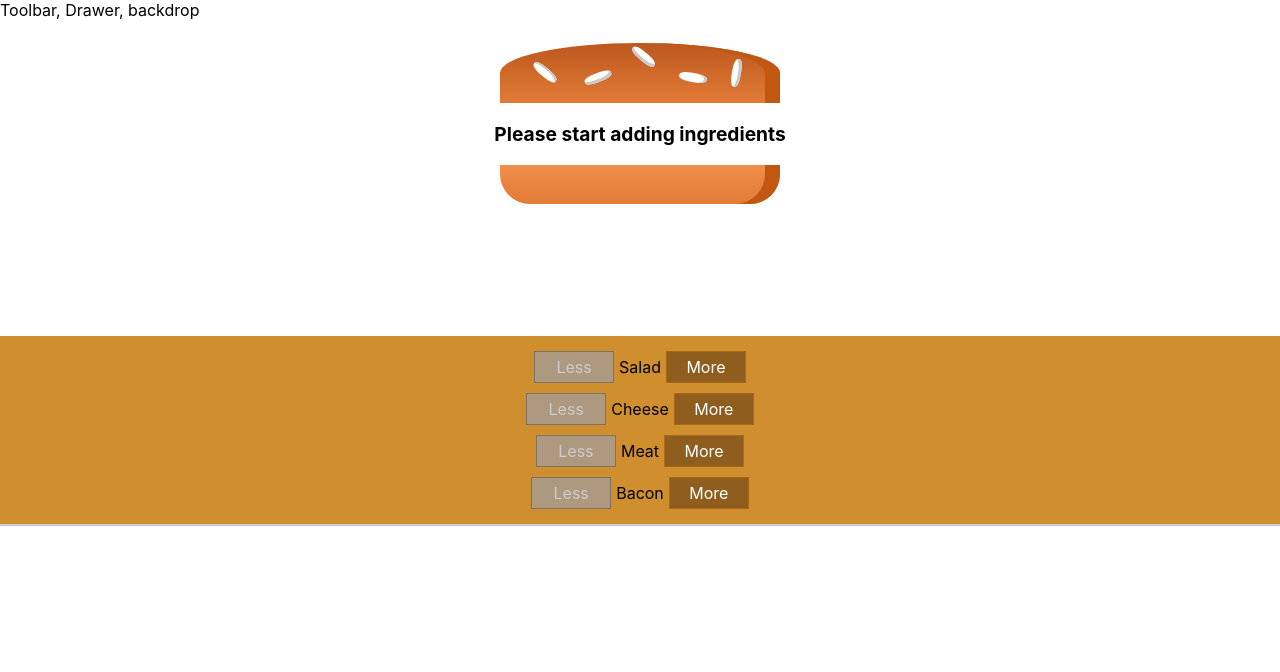
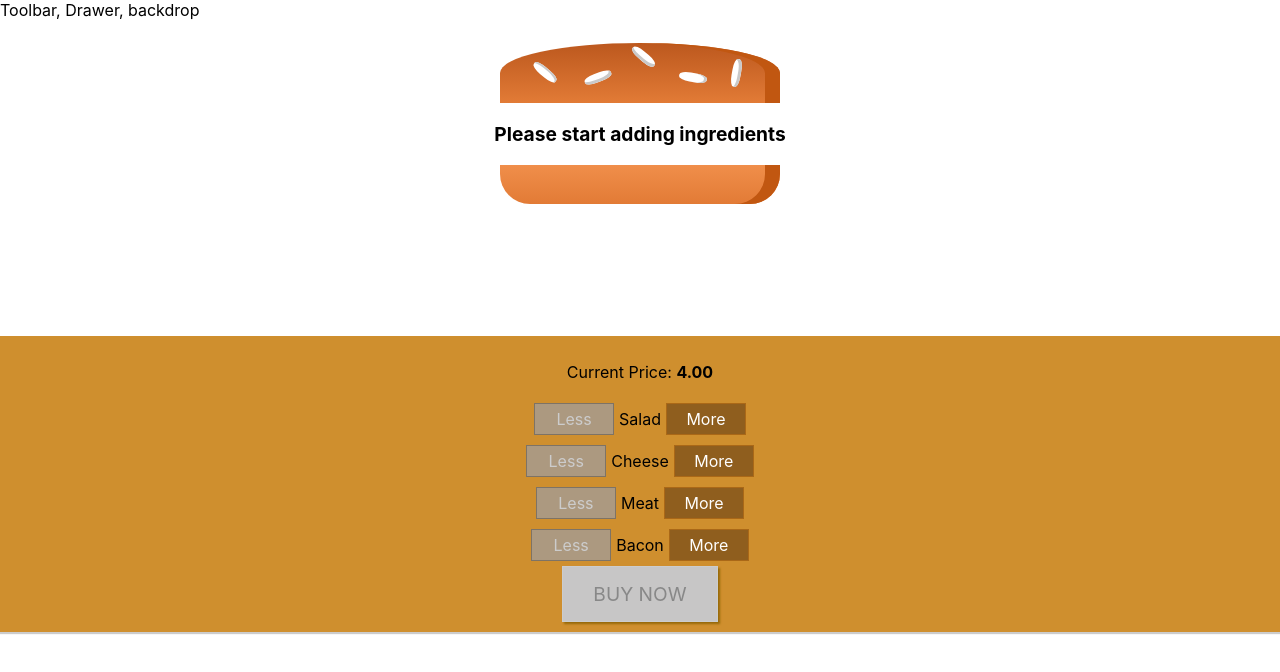
Before and after one commit to pannsamnang/react-js-test, a React app: page / in a window 1280 px wide. Shown: the top 672 px of the page. Built offline with nearby package versions, Linux system fonts and the light colour scheme.

Commit message:
check out btn

```diff
--- a/src/components/Burger/BuildControls/BuildControls.js
+++ b/src/components/Burger/BuildControls/BuildControls.js
@@ -10,6 +10,7 @@ const controls = [
 ];
 const BuildControls = (props) => (
   <div className="build-controls">
+    <p>Current Price: <b>{props.price.toFixed(2)}</b></p>
     {controls.map(control => (
       <BuildControl
         key={control.label}
@@ -18,6 +19,7 @@ const BuildControls = (props) => (
         removeIngredient={() => props.removeIngredient(control.type)}
         disable={props.disabledInfo[control.type]} />
     ))}
+    <button className="order-button" disabled={!props.purchasable}>BUY NOW</button>
   </div>
 )
 
--- a/src/containers/BurgerBuilder/BurgerBuilder.js
+++ b/src/containers/BurgerBuilder/BurgerBuilder.js
@@ -18,7 +18,17 @@ class BurgerBuilder extends Component {
       meat: 0,
       bacon: 0
     },
-    price: 4
+    price: 4,
+    purchasable: false
+  }
+
+  updatePurchaseState(ingredients) {
+    const sum = Object.keys(ingredients).map(ingredientKey => {
+                  return ingredients[ingredientKey];
+                }).reduce((sum, el) => {
+                  return sum + el;
+                }, 0);
+    this.setState({purchasable: sum > 0})
   }
 
   addIngredient = (type) => {
@@ -30,6 +40,7 @@ class BurgerBuilder extends Component {
     updateIngredients[type] = updateCount;
     const newPrice = this.state.price + ingredients[type]
     this.setState({price: newPrice, ingredients: updateIngredients})
+    this.updatePurchaseState(updateIngredients)
   }
 
   removeIngredient = (type) => {
@@ -40,6 +51,7 @@ class BurgerBuilder extends Component {
       updateIngredients[type] = updateCount;
       const newPrice = this.state.price - ingredients[type];
       this.setState({price: newPrice, ingredients: updateIngredients})
+      this.updatePurchaseState(updateIngredients)
     }
   }
 
@@ -54,7 +66,9 @@ class BurgerBuilder extends Component {
         <BuildControls
           addIngredient={this.addIngredient}
           removeIngredient={this.removeIngredient}
-          disabledInfo={disabledInfo} />
+          disabledInfo={disabledInfo}
+          price={this.state.price}
+          purchasable={this.state.purchasable} />
       </Aux>
     )
   }
```
